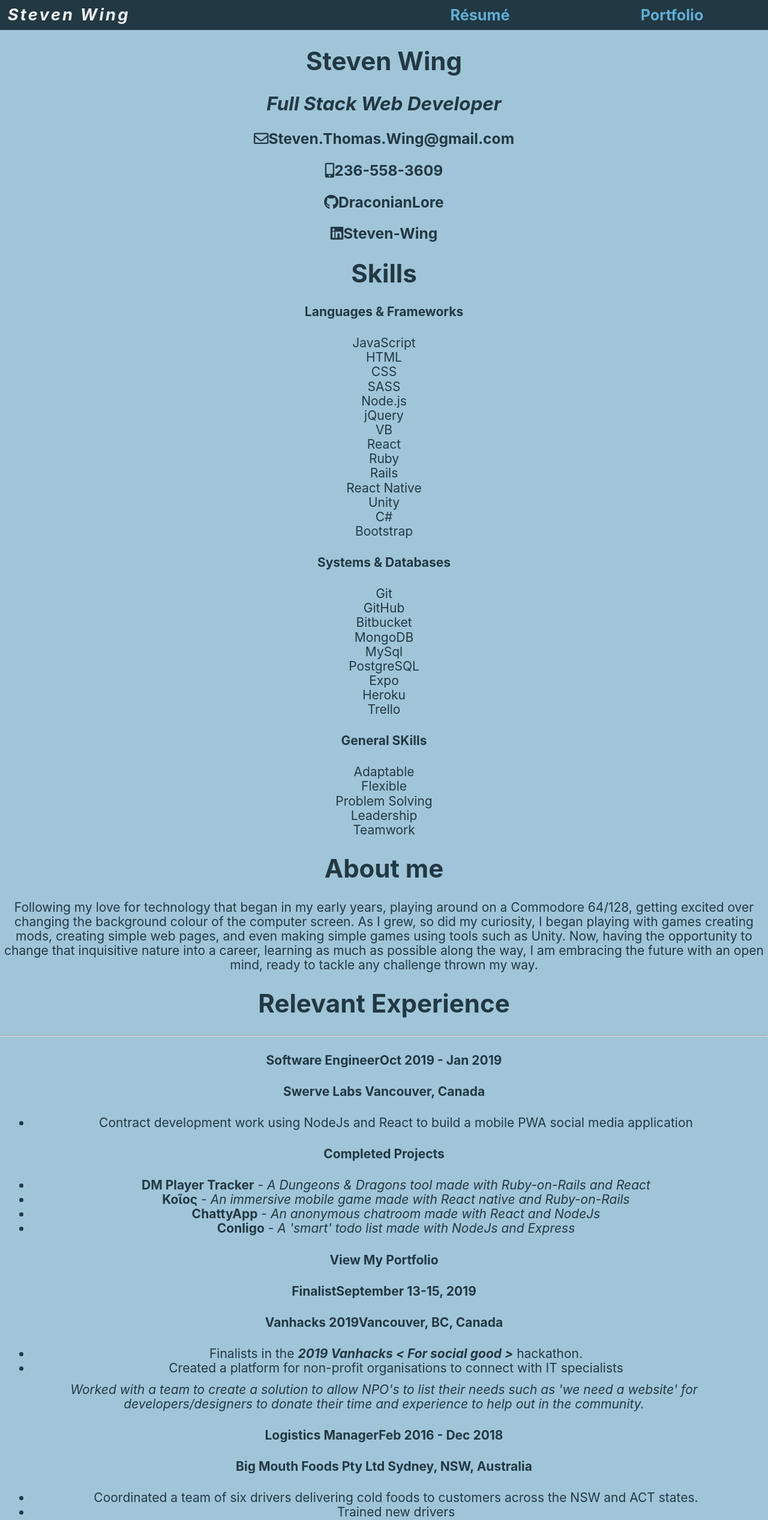
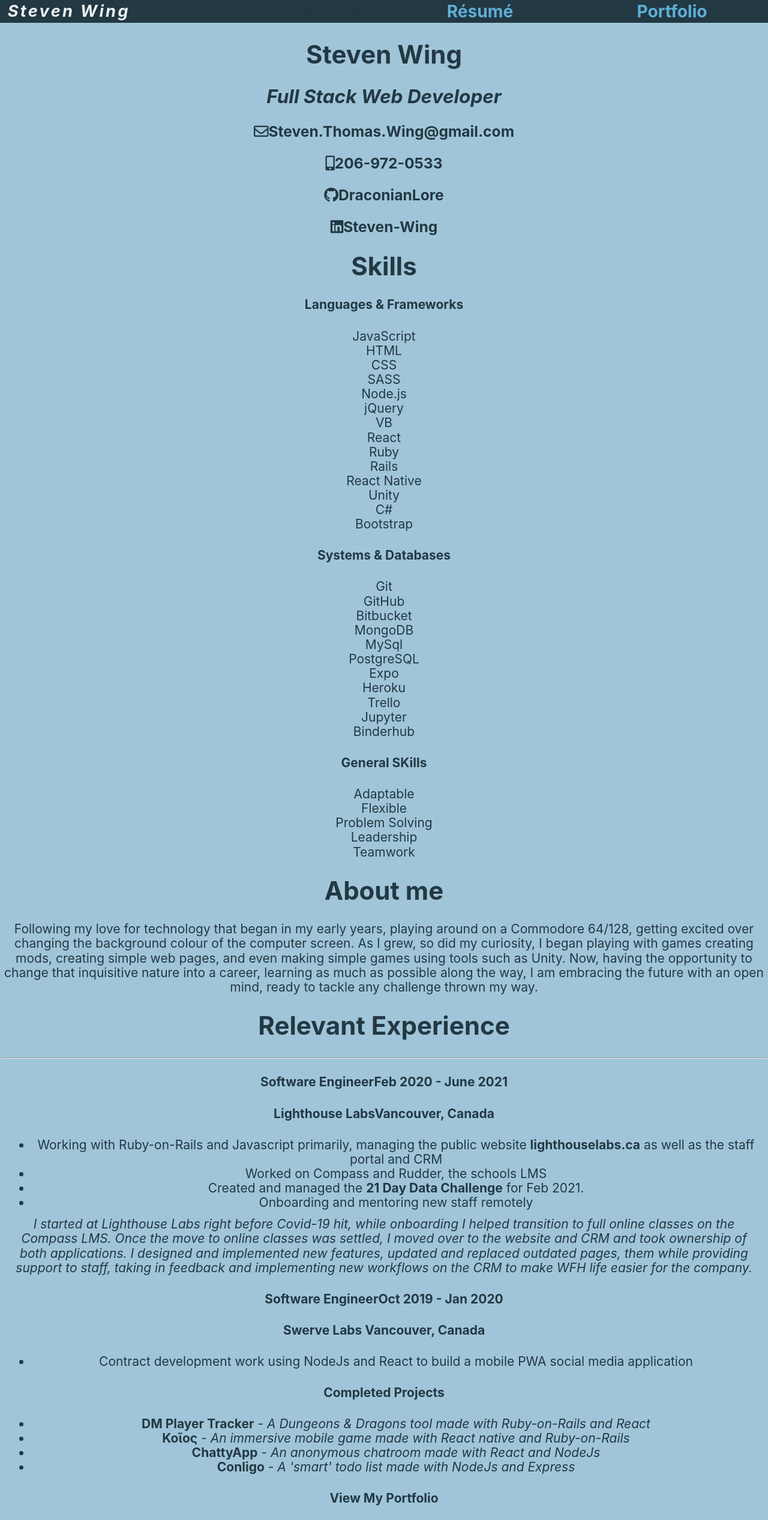
Before and after one commit to DraconianLore/resume2.0, a React (Create React App) app: page / in a window 1280 px wide. Shown: the top 2534 px of the page at 60% size. Built offline with nearby package versions, Linux system fonts and the light colour scheme.

Commit message:
update online resume oct 2021

```diff
--- a/src/App.css
+++ b/src/App.css
@@ -28,7 +28,8 @@ div:focus {
   position: sticky;
   top: 0;
   left: 0;
-  height: 50px;
+  height: 3vw;
+  min-height: 30px;
   background-color: #223843;
   width: 100vw;
   display: flex;
@@ -54,7 +55,7 @@ div:focus {
   background-color: #223843;
   color: #60aed6;
   font-weight: 700;
-  font-size: 120%;
+  font-size: 2.2vw;
   -webkit-transition: 1s all;
   -ms-transition: 1s all;
   transition: 1s all;
--- a/src/portfolio/portfolio.css
+++ b/src/portfolio/portfolio.css
@@ -4,7 +4,7 @@
 }
 .slick-slide img {
   margin: auto;
-  height: 70%;
+  max-height: 100%;
   margin-bottom: 2.5vh;
   max-width: 100%;
 }
--- a/src/portfolio/projects/Current.js
+++ b/src/portfolio/projects/Current.js
@@ -19,16 +19,7 @@ export default class Current extends Component {
         <p className='port-current'>
           Having built the <a href='https://draconianlore.github.io/dmPlayerTracker'>Dungeon Master Player Tracker</a> and having it working to a satisfactory point, I am now leading a small team in designing and building a client for players in games where the Dungeon Master is using the DMPT. Using the DMPT API as well as websockets for live updates, players can keep track of their stats and inventory, send private messages to the DM, and make notes, without the need for a pen and paper character sheet.
         </p>
-        <hr className='project-hr' />
-        <h4>
-          <a className='port-link' href='http://www.stigma.ink' target='_blank' rel="noopener noreferrer">Stigma.ink</a>
-         </h4>
-        <p>
-          <em>A site for tattoo artist to manage client bookings and events</em>
-        </p>
-        <p className='port-current'>
-          A project I am collaborating on that allows tattoo artists to connect with clients to set up bookings, host events, and communicate directly with their clients. Using React and Rails with a PostgreSQL database and AWS hosting for images.
-        </p>
+
         <hr className='project-hr' />
         <h1>Open Source Contributions</h1>
         <hr className='project-hr' />
--- a/src/resume/Contact.js
+++ b/src/resume/Contact.js
@@ -18,8 +18,8 @@ return (
                     </h3>
                     <h3>
                         <i className="fas fa-mobile-alt"> </i>
-                        <a href="tel:+1236-558-3609">
-                            236-558-3609
+                        <a href="tel:+1206-972-0533">
+                            206-972-0533
                         </a>
                     </h3>
                     <h3>
--- a/src/resume/Skills.js
+++ b/src/resume/Skills.js
@@ -1,7 +1,7 @@
 import React, {Component} from 'react';
 
 const languageList = ['JavaScript', 'HTML', 'CSS', 'SASS', 'Node.js', 'jQuery', 'VB', 'React', 'Ruby', 'Rails', 'React Native', 'Unity', 'C#', 'Bootstrap'];
-const systemList = ['Git', 'GitHub', 'Bitbucket', 'MongoDB', 'MySql', 'PostgreSQL', 'Expo', 'Heroku', 'Trello'];
+const systemList = ['Git', 'GitHub', 'Bitbucket', 'MongoDB', 'MySql', 'PostgreSQL', 'Expo', 'Heroku', 'Trello', 'Jupyter', 'Binderhub'];
 const otherList = ['Adaptable', 'Flexible', 'Problem Solving', 'Leadership', 'Teamwork']
 
 export default class Skills extends Component {
--- a/src/resume/Work.js
+++ b/src/resume/Work.js
@@ -8,12 +8,24 @@ export default class Work extends Component {
         <h1 className='heading'>Relevant Experience</h1>
         <hr className='exp-hr' />
 
-        <h4 className='sub-heading'>Software Engineer<span className="right-side">Oct 2019 - Jan 2019</span></h4>
+        <h4 className='sub-heading'>Software Engineer<span className="right-side">Feb 2020 - June 2021</span></h4>
+        <h4 className='sub-sub-heading'>Lighthouse Labs<span className="right-side">Vancouver, Canada</span></h4>
+        <ul className='res-description'>
+          <li>Working with Ruby-on-Rails and Javascript primarily, managing the public website <a href='https://www.lighthouselabs.ca'><strong>lighthouselabs.ca</strong></a> as well as the staff portal and CRM</li>
+          <li>Worked on Compass and Rudder, the schools LMS</li>
+          <li>Created and managed the <a href='https://data-challenge.lighthouselabs.ca/start'><strong>21 Day Data Challenge</strong></a> for Feb 2021.</li>
+          <li>Onboarding and mentoring new staff remotely</li>
+        </ul>
+        <p><em>I started at Lighthouse Labs right before Covid-19 hit, while onboarding I helped transition to full
+          online classes on the Compass LMS. Once the move to online classes was settled, I moved over to the website and CRM
+          and took ownership of both applications. I designed and implemented new features, updated and replaced outdated pages, them
+          while providing support to staff, taking in feedback and implementing new workflows on the CRM to make WFH life easier for the company.</em></p>
+
+        <h4 className='sub-heading'>Software Engineer<span className="right-side">Oct 2019 - Jan 2020</span></h4>
         <h4 className='sub-sub-heading'>Swerve Labs <span className="right-side">Vancouver, Canada</span></h4>
         <ul className='res-description'>
           <li>Contract development work using NodeJs and React to build a mobile PWA social media application</li>
         </ul>
-        <p><em></em></p>
 
         <h4 className='sub-heading'>Completed Projects</h4>
         <ul className='res-description' onClick={this.props.showPortfolio}>
--- a/src/resume/resume.css
+++ b/src/resume/resume.css
@@ -110,7 +110,7 @@
   background-color: #223843;
   padding: 0.3em;
   border-radius: 5px;
-  font-size: 80%;
+  font-size: 1.5vw;
   color: #60aed6 !important;
   -webkit-transition: 1s all;
   -ms-transition: 1s all;
```
